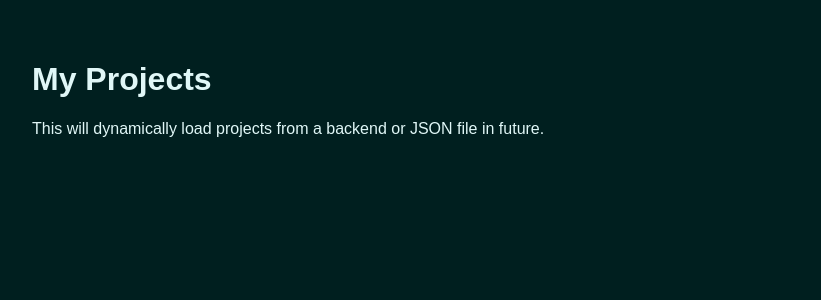
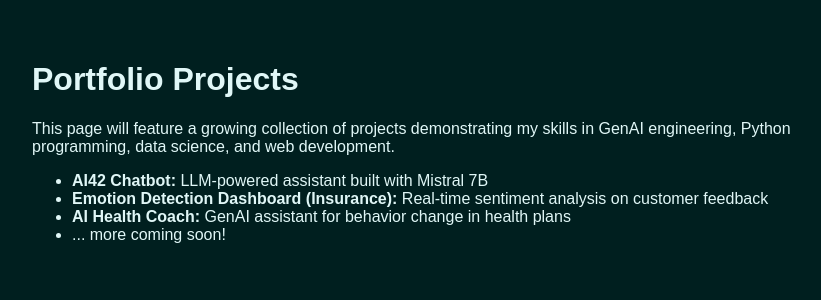
Before and after one commit to JSTcurious/jstcurious-portfolio, a FastAPI app: page /projects in a window 1280 px wide. Shown: the top 300 px of the page, without its empty margins (208-1029 px from the left). Run offline with FastAPI, Linux system fonts and the light colour scheme.

Commit message:
Add projects page

```diff
--- a/templates/projects.html
+++ b/templates/projects.html
@@ -1,13 +1,19 @@
 <!DOCTYPE html>
 <html>
 <head>
-  <title>JSTcurious | Projects</title>
+  <title>My Projects | JSTcurious</title>
   <link rel="stylesheet" href="/static/style.css">
 </head>
 <body>
   <div class="container">
-    <h1>My Projects</h1>
-    <p>This will dynamically load projects from a backend or JSON file in future.</p>
+    <h1>Portfolio Projects</h1>
+    <p>This page will feature a growing collection of projects demonstrating my skills in GenAI engineering, Python programming, data science, and web development.</p>
+    <ul>
+      <li><strong>AI42 Chatbot:</strong> LLM-powered assistant built with Mistral 7B</li>
+      <li><strong>Emotion Detection  Dashboard (Insurance):</strong> Real-time sentiment analysis on customer feedback</li>
+      <li><strong>AI Health Coach:</strong> GenAI assistant for behavior change in health plans</li>
+      <li>... more coming soon!</li>
+    </ul>
   </div>
 </body>
 </html>
```
